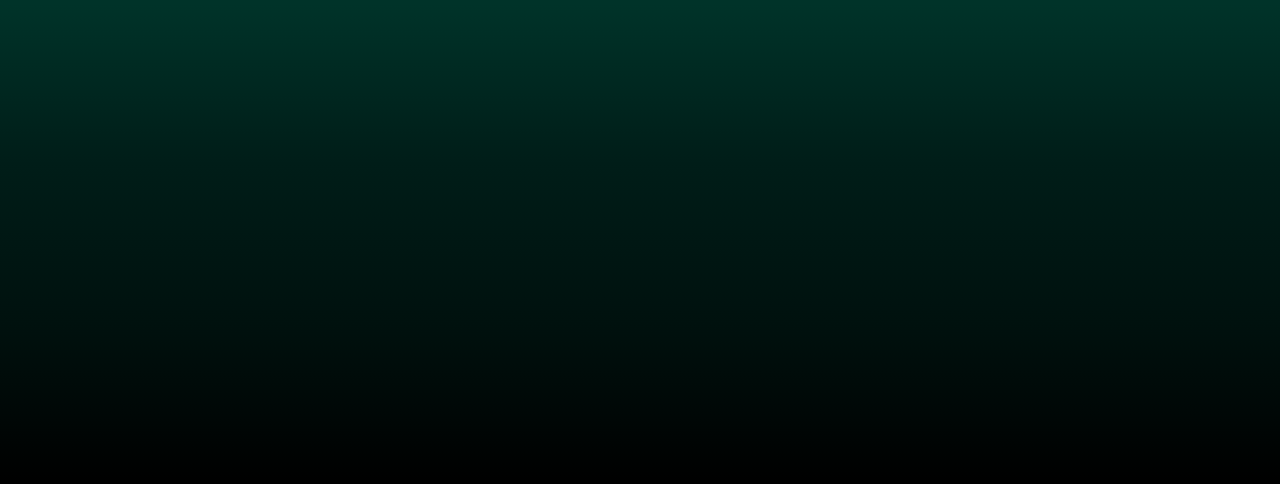
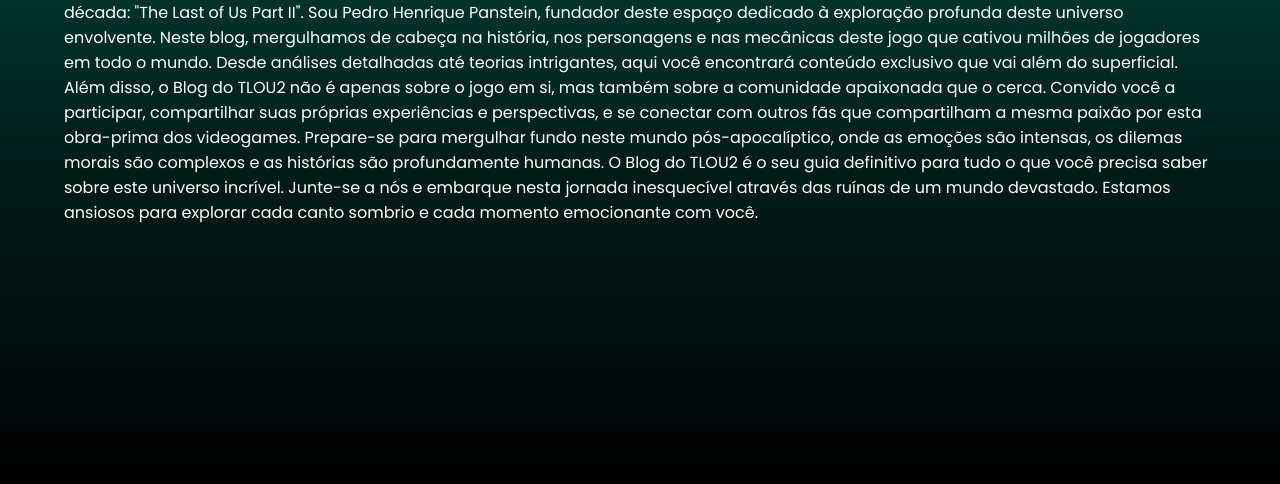
Before and after one commit to Pedro-Panstein/BlogTlou2, a plain HTML site: page SobreoBlog.html in a window 1280 px wide. Shown: the part 459-943 px from the top of the page. Drawn offline with Linux system fonts and the light colour scheme; a web font is replaced by a local one.

Commit message:
atualizado

```diff
--- a/style/SobreBlog.css
+++ b/style/SobreBlog.css
@@ -1,7 +1,17 @@
 .sec {
 
+    display: flex;
+    flex-direction: column;
+    align-items: center;
     background: linear-gradient(#003329, #003329, #003329, #001d18, #00110e, #000000);
     height: 100vh;
     color: #fff;
+    padding-top: 20%;
 
 }
+
+.sec p {
+
+    width: 90%;
+
+}
```
